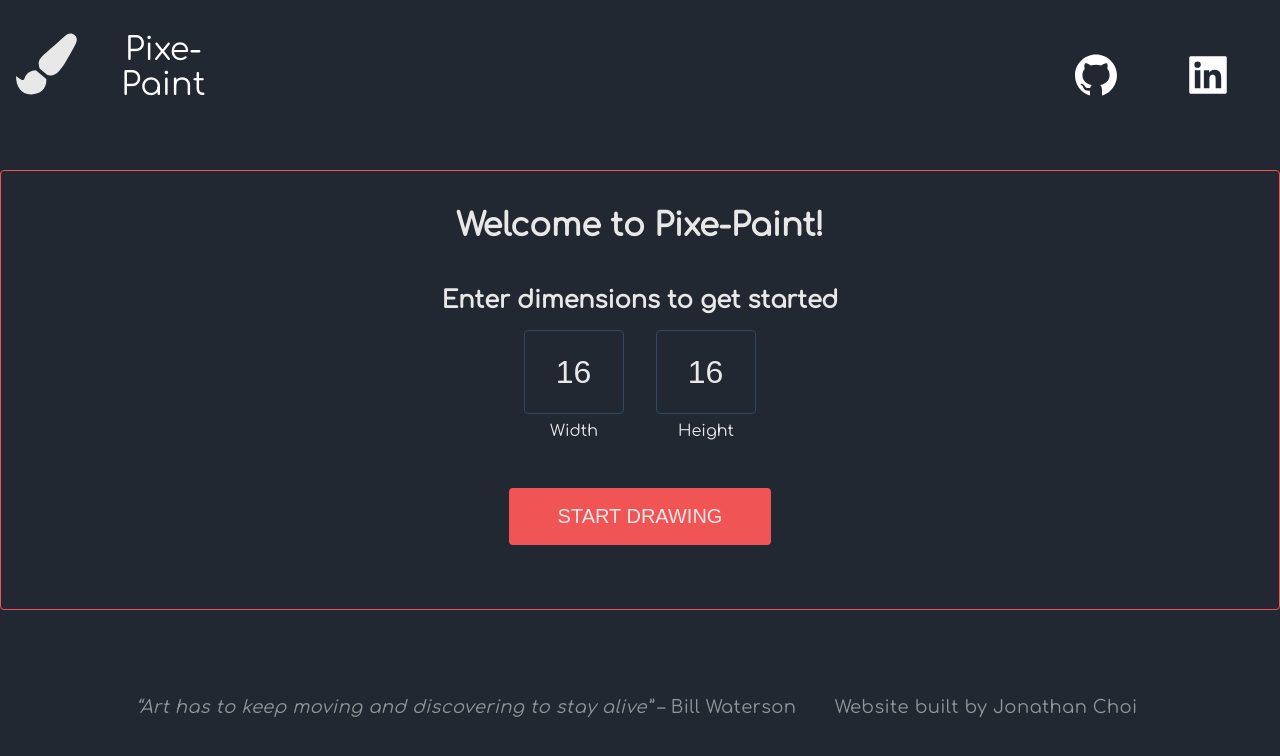
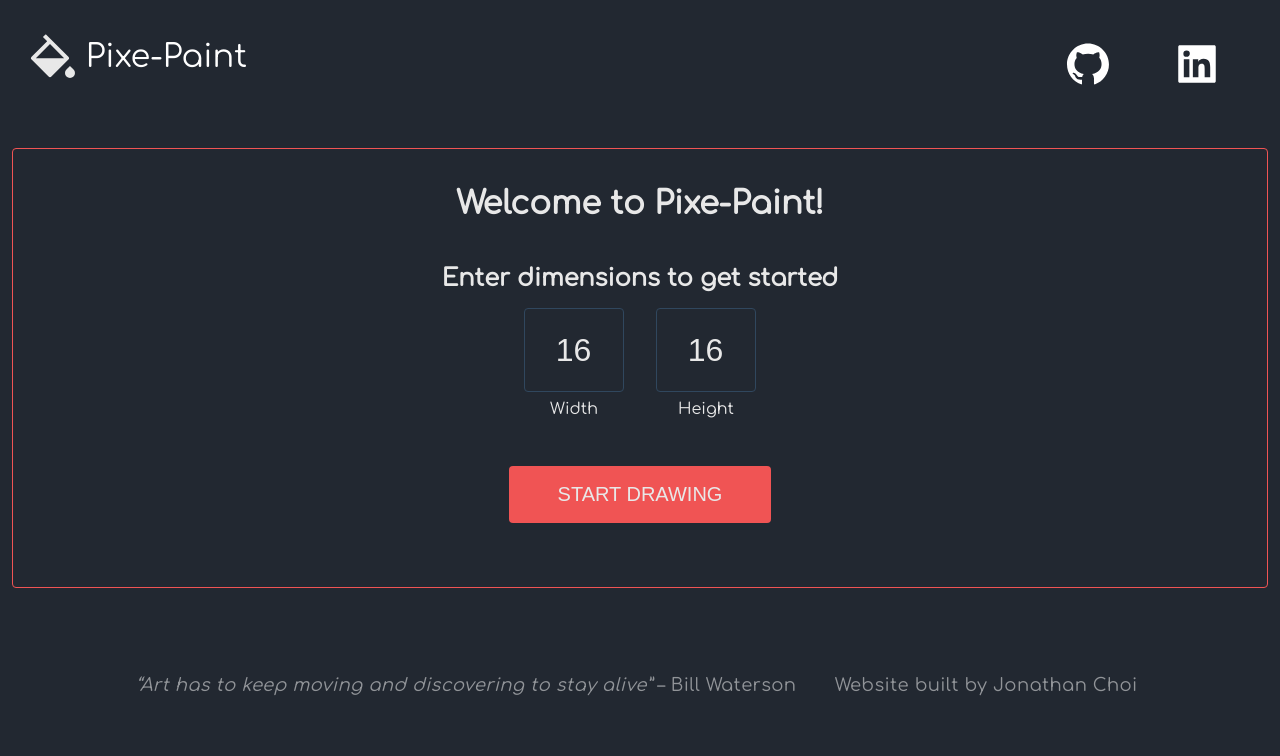
Before and after one commit to jon-choi/hack-a-paint, a React (Create React App) app: page / in a window 1280 px wide. Shown: the top 756 px of the page. Built offline with nearby package versions, Linux system fonts and the light colour scheme.

Commit message:
change logo

```diff
--- a/src/components/Header.js
+++ b/src/components/Header.js
@@ -1,6 +1,6 @@
 import React from "react";
 import { AiFillGithub, AiFillLinkedin } from "react-icons/ai";
-import { FaPaintBrush } from "react-icons/fa";
+import { RiPaintFill } from "react-icons/ri";
 
 import { Container, Div3, Span, Div1, SocialIcons } from "./HeaderStyles";
 
@@ -8,7 +8,7 @@ const Header = () => {
   return (
     <Container>
       <Div1>
-        <FaPaintBrush size="4rem" />
+        <RiPaintFill size="3rem" />
         <Span
           style={{
             display: "flex",
```
